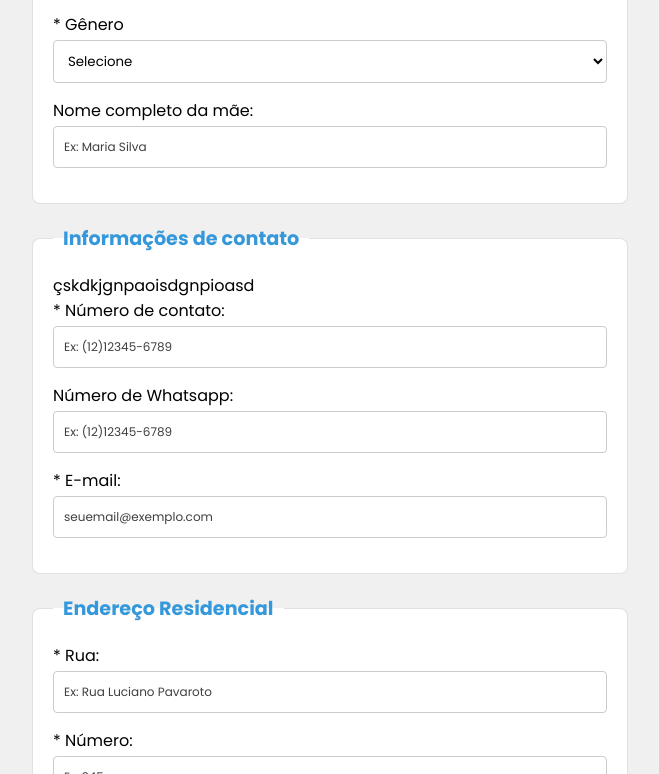
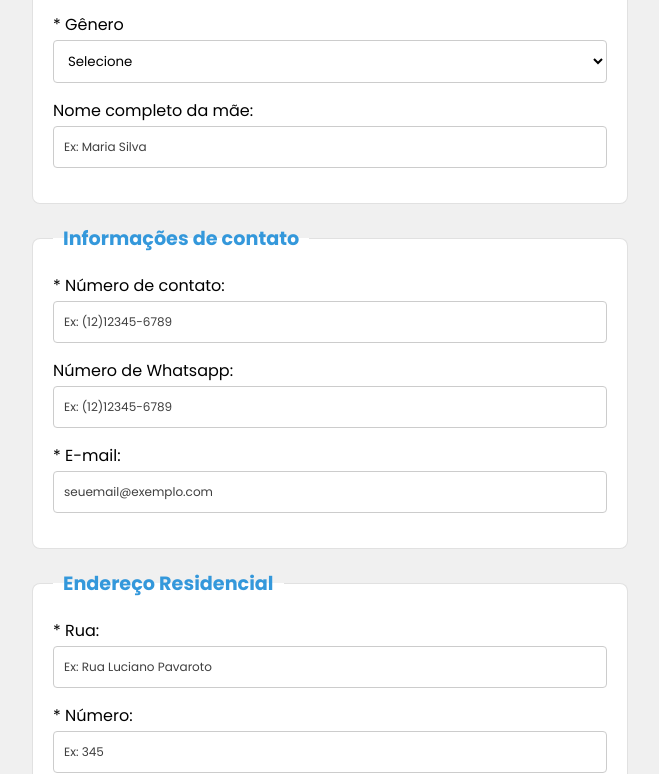
Before and after one commit to emanueloliveirasenai/teste-de-regex-e-css, a plain HTML site: page index.html in a window 1280 px wide. Shown: the part 450-1224 px from the top of the page, without its empty margins (310-969 px from the left). Drawn offline with Linux system fonts and the light colour scheme.

Commit message:
corrigindo intex html

```diff
--- a/index.html
+++ b/index.html
@@ -38,7 +38,7 @@
             </fieldset>
             <fieldset class="info-contato">
                 <legend>Informações de contato</legend>
-çskdkjgnpaoisdgnpioasd
+
                 <label for="telefone">* Número de contato:</label>
                 <input type="text" name="txtfone" id="telefone" placeholder="Ex: (12)12345-6789">
 
```
